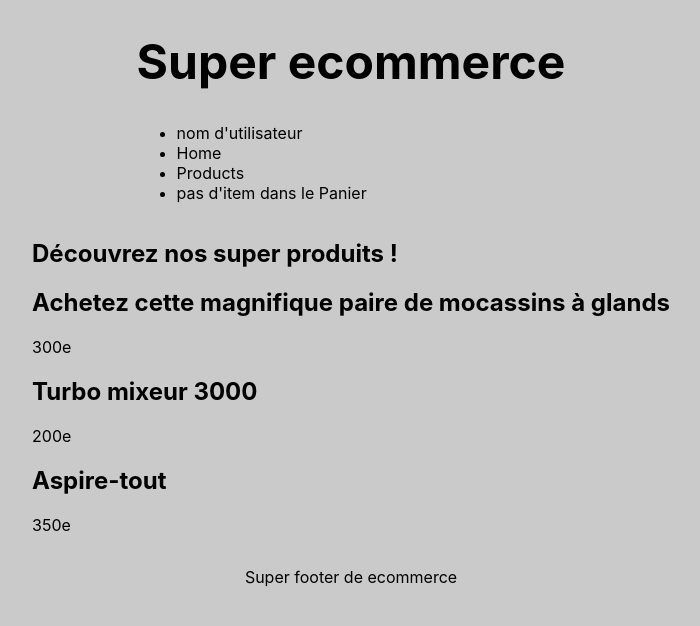
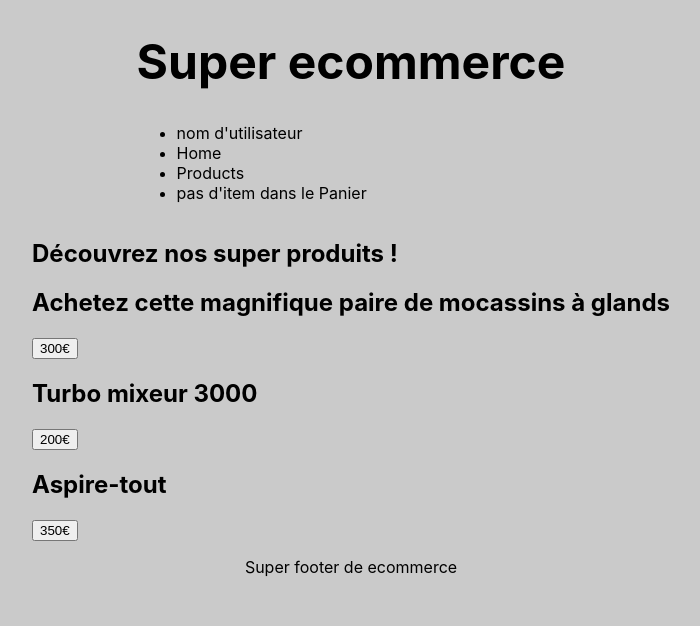
Before and after one commit to SeyaSix/exo-test-reac, a React (Create React App) app: page / in a window 1280 px wide. Shown: the top 626 px of the page, without its empty margins (289-989 px from the left). Built offline with nearby package versions, Linux system fonts and the light colour scheme.

Commit message:
product oneclic

```diff
--- a/src/products.js
+++ b/src/products.js
@@ -1,20 +1,33 @@
 function Products() {
+  const ajoutAuPanier = (productName) => {
+    console.log(`Ajouté au panier : ${productName}`);
+  };
   return (
     <main>
       <article>
+      <div className="product-item">
         <h2>Achetez cette magnifique paire de mocassins à glands</h2>
-          <p>300e</p>
+        <button onClick={() => ajoutAuPanier("mocassins à glands")}>
+          300€
+        </button>
+        </div>
       </article>
 
       <article>
+        <div className="product-item">
         <h2>Turbo mixeur 3000</h2>
-          <p>200e</p>
+        <button onClick={() => ajoutAuPanier("Turbo mixeur 3000")}>200€</button>
+        </div>
       </article>
 
       <article>
+        <div className="product-item">
         <h2>Aspire-tout</h2>
-          <p>350e</p>
+
+        <button onClick={() => ajoutAuPanier("Aspire-tout")}>350€</button>
+        </div>
       </article>
+
     </main>
   );
 }
```
Lines whose indentation alone changed are shown as unchanged.
